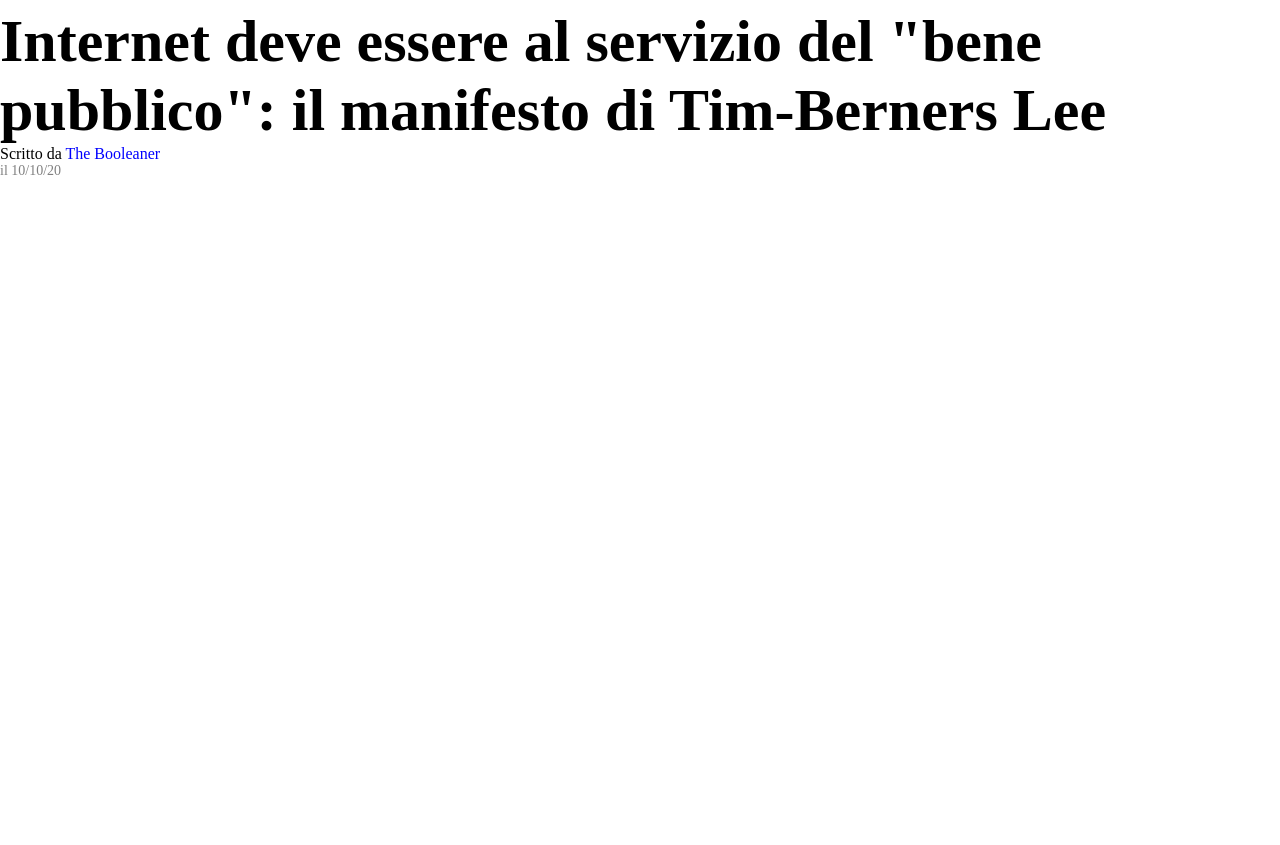
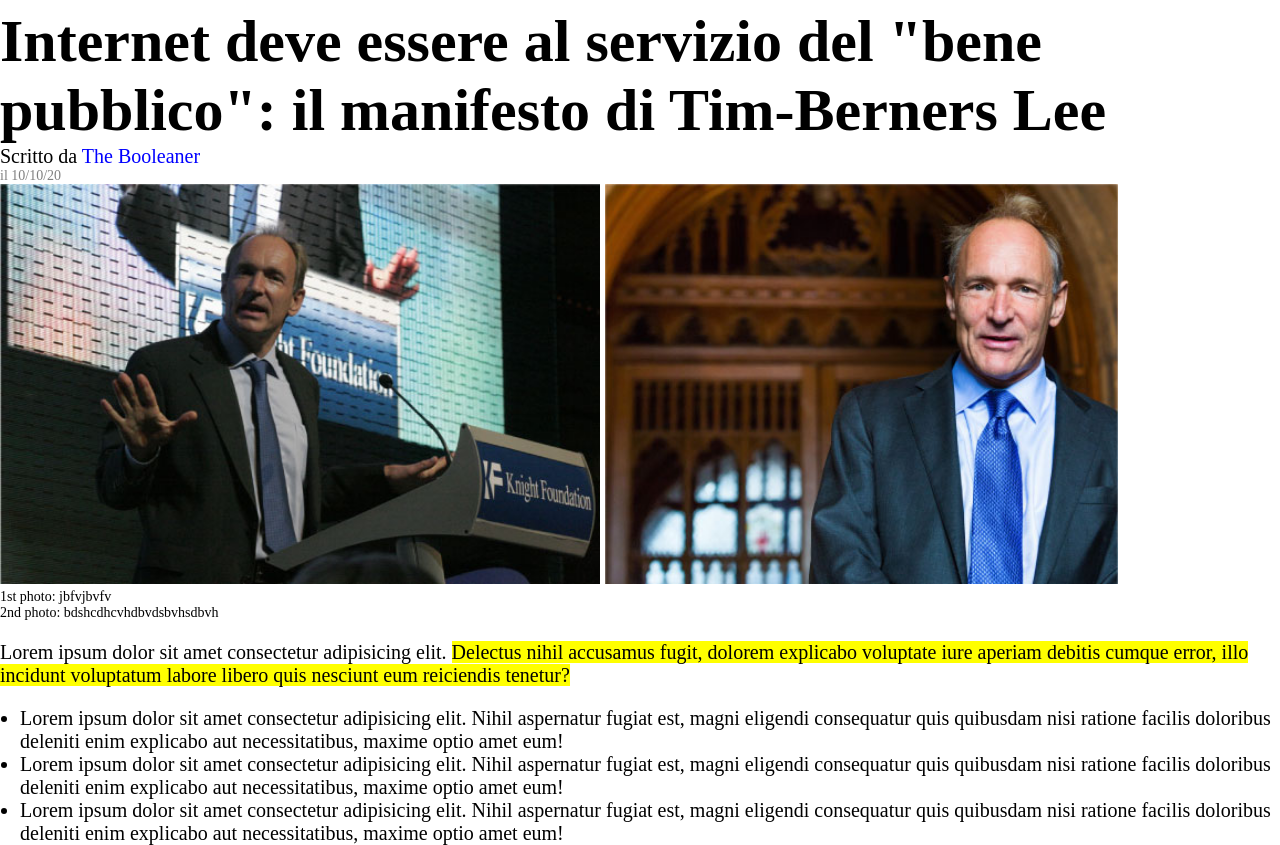
Before and after one commit to MatteoPellegrinii/html-css-booleaner, a plain HTML site: page index.html in a window 1280 px wide. Shown: the part 103-948 px from the top of the page. Before the commit the page ends 800 px from the top, so only its background shows below. Drawn offline with Linux system fonts and the light colour scheme.

Commit message:
sezione 1 main

```diff
--- a/file-css/style.css
+++ b/file-css/style.css
@@ -1,6 +1,7 @@
 *{
     margin: 0;
     padding: 0;
+    font-size: 20px;
 }
 .intestazione{
     background-image: url("/img/pattern.png");
@@ -24,3 +25,22 @@ header span{
     font-size: 14px;
     color: grey;
 }
+
+/* main */
+section img{
+   height: 400px;
+}
+section div{
+    font-size: 14px;
+}
+section p{
+    margin-top: 20px;
+    font-size: 20px;
+    margin-bottom: 20px;
+}
+.testo-sottolineato{
+    background-color: yellow;
+}
+ul{
+    margin-left: 20px;
+}
--- a/index.html
+++ b/index.html
@@ -6,7 +6,7 @@
     <meta name="viewport" content="width=device-width, initial-scale=1.0">
     <link rel="stylesheet" href="file-css/style.css">
     <link rel="shortcut icon" href="img/m.jpg" type="image/x-icon">
-    <title>html e css</title>
+    <title> html e css</title>
 </head>
 <body>
 <!-- header con titolo e immagine di sfondo -->
@@ -18,13 +18,29 @@
        <p>Scritto da <span>The Booleaner</span></p>
        <div class="data">il 10/10/20</div>
 
+    </header>
 
-    </header>
 
     <!-- main suddiviso in 2 sezioni -->
     <main>
         <!-- secondo titolo e immagini -->
-        <section></section>
+        <section class="foto">
+            <img src="/img/tim-1.jpg" alt="foto tim1">
+            <img src="/img/tim-2.jpg" alt="foto tim 2">
+            <div>1st photo: jbfvjbvfv</div>
+            <div>2nd photo: bdshcdhcvhdbvdsbvhsdbvh</div>
+            <p>Lorem ipsum dolor sit amet consectetur adipisicing elit. <span class="testo-sottolineato">Delectus nihil accusamus fugit, dolorem explicabo voluptate iure aperiam debitis cumque error, illo incidunt voluptatum labore libero quis nesciunt eum reiciendis tenetur?</span></p>
+            <div>
+                <ul>
+                    <li>Lorem ipsum dolor sit amet consectetur adipisicing elit. Nihil aspernatur fugiat est, magni eligendi consequatur quis quibusdam nisi ratione facilis doloribus deleniti enim explicabo aut necessitatibus, maxime optio amet eum!</li>
+                    <li>Lorem ipsum dolor sit amet consectetur adipisicing elit. Nihil aspernatur fugiat est, magni eligendi consequatur quis quibusdam nisi ratione facilis doloribus deleniti enim explicabo aut necessitatibus, maxime optio amet eum!</li>
+                    <li>Lorem ipsum dolor sit amet consectetur adipisicing elit. Nihil aspernatur fugiat est, magni eligendi consequatur quis quibusdam nisi ratione facilis doloribus deleniti enim explicabo aut necessitatibus, maxime optio amet eum!</li>
+                </ul>
+            </div>
+
+
+
+        </section>
 
         <!-- tabella e testo -->
         <section></section>
```
